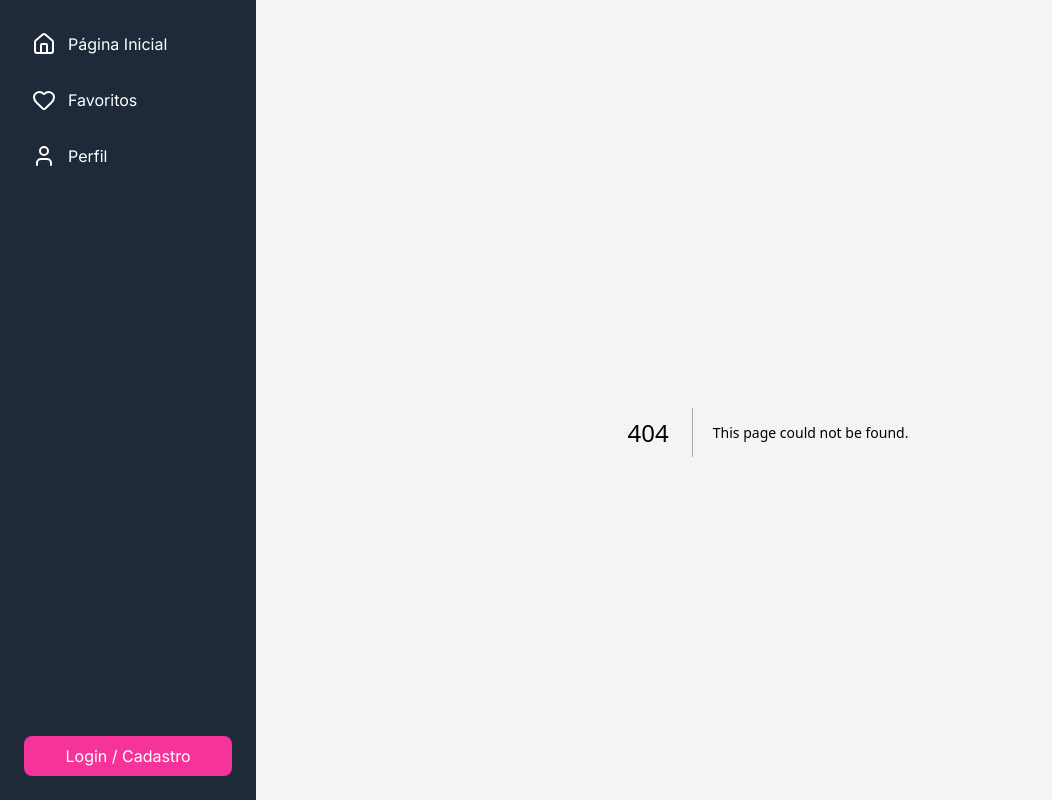
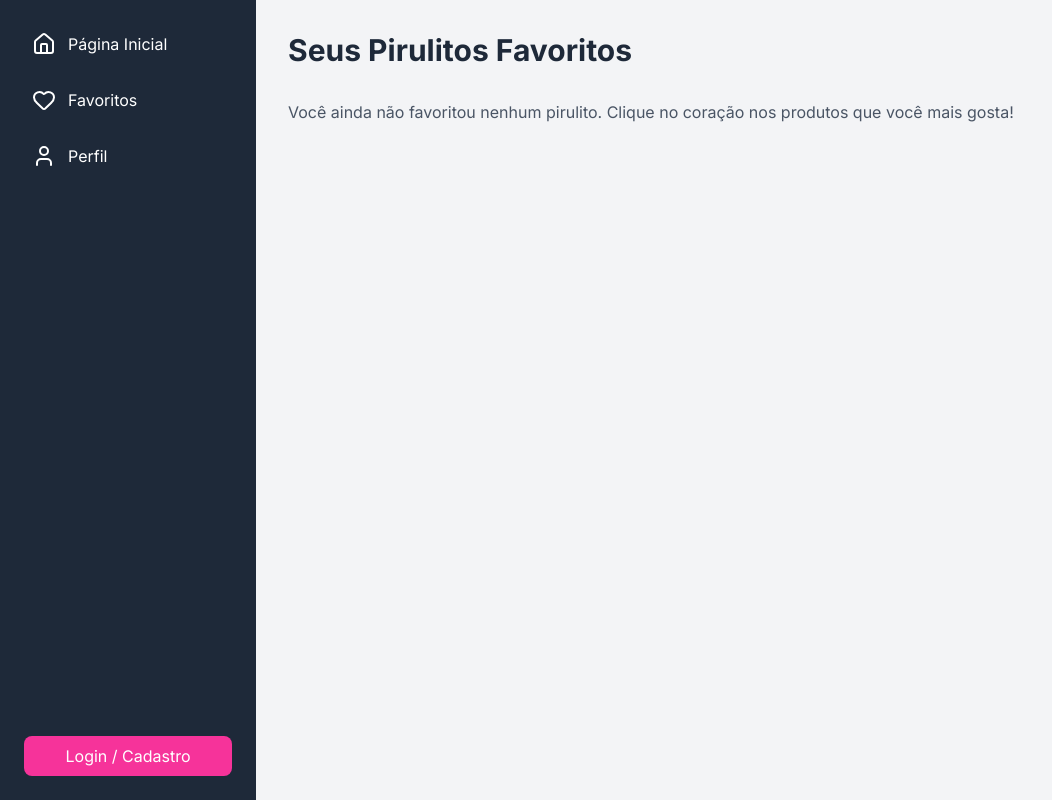
Before and after one commit to LuizCavalini/PAME-25.1-Entrega-3---LuizCavalini, a Next.js app in the folder loja-de-pirulitos/: page /favoritos in a window 1280 px wide. Before the commit this address had no page. Shown: the whole page, without its empty margins (0-1052 px from the left). Built offline with nearby package versions, Linux system fonts and the light colour scheme.

Commit message:
pagina favoritos

```diff
--- /dev/null
+++ b/loja-de-pirulitos/src/app/favoritos/page.tsx
@@ -0,0 +1,30 @@
+"use client";
+
+import { useFavorites } from "@/lib/Favoritos";
+import { lollipops } from "@/data/Pirulitos";
+import LollipopCard from "@/components/CardPirulito";
+
+export default function FavoritosPage() {
+  const { favoriteIds } = useFavorites();
+
+  // Filtra a lista completa de pirulitos para pegar apenas os favoritos
+  const favoriteLollipops = lollipops.filter(lollipop => favoriteIds.includes(lollipop.id));
+
+  return (
+    <div>
+      <h1 className="text-3xl font-bold mb-8 text-gray-800">Seus Pirulitos Favoritos</h1>
+
+      {favoriteLollipops.length > 0 ? (
+        <div className="grid grid-cols-1 md:grid-cols-2 lg:grid-cols-3 gap-8">
+          {favoriteLollipops.map(lollipop => (
+            <LollipopCard key={lollipop.id} lollipop={lollipop} />
+          ))}
+        </div>
+      ) : (
+        <p className="text-gray-600">
+          Você ainda não favoritou nenhum pirulito. Clique no coração nos produtos que você mais gosta!
+        </p>
+      )}
+    </div>
+  );
+}
```
